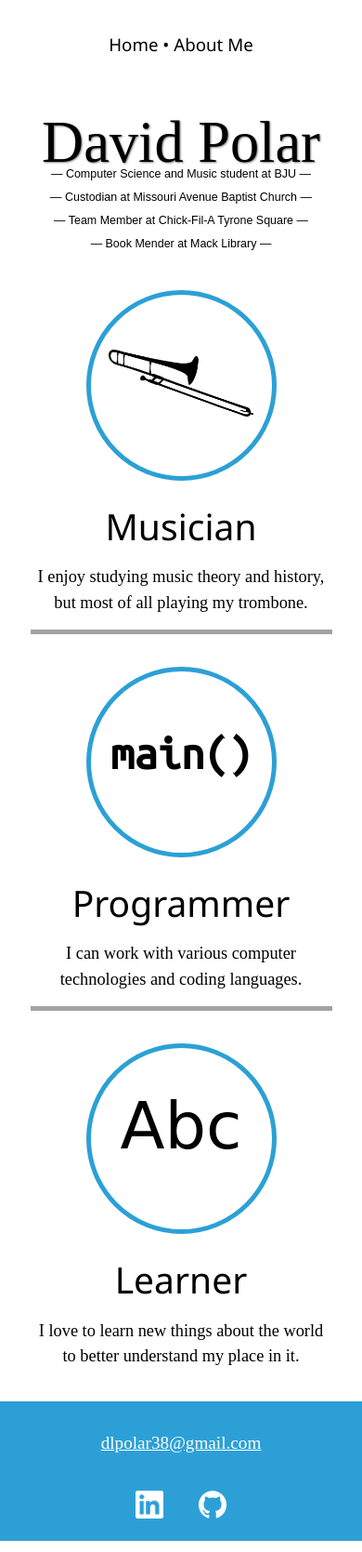
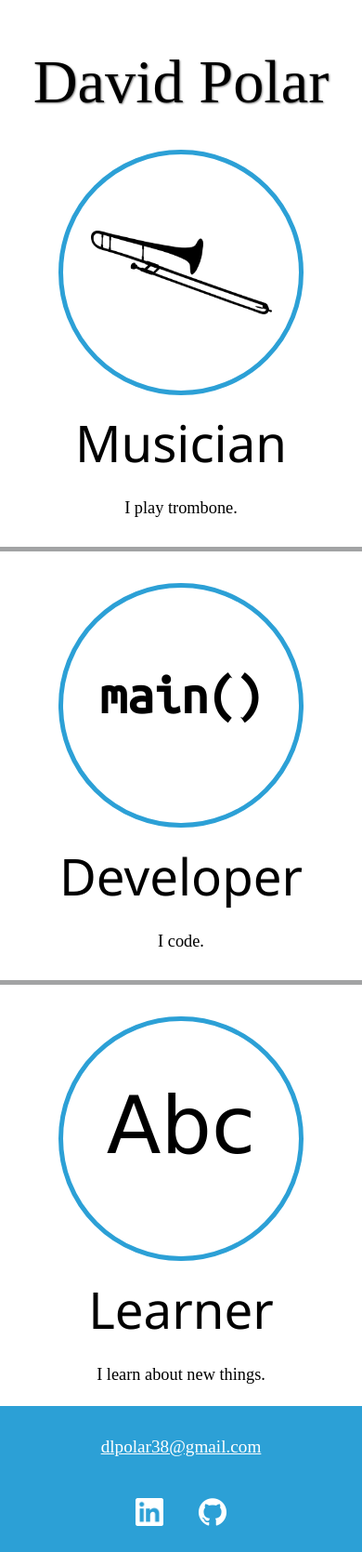
Before and after one commit to Blakthorne/personal-web, a website: page views/index.html in a window 390 px wide. Shown: the whole page at 93% size. Drawn offline with Linux system fonts and the light colour scheme; files that its build step writes are made by us from their sources; files whose address does not match are found by name; a web font is replaced by a local one.

Commit message:
design changes

```diff
--- a/app.js
+++ b/app.js
@@ -18,8 +18,8 @@ app.get('/musician/', (req, res) => {
     res.sendFile(path.join(__dirname + '/views/musician.html'));
 })
 
-app.get('/programmer/', (req, res) => {
-    res.sendFile(path.join(__dirname + '/views/programmer.html'));
+app.get('/developer/', (req, res) => {
+    res.sendFile(path.join(__dirname + '/views/developer.html'));
 })
 
 app.get('/learner/', (req, res) => {
--- a/public/css/ui.css
+++ b/public/css/ui.css
@@ -12,7 +12,7 @@
 
 body {
     background-color: white;
-    margin: 0px;
+    margin: 0;
 }
 
 a:link, a:visited, a:hover, a:active {
@@ -22,20 +22,19 @@ a:link, a:visited, a:hover, a:active {
 
 .grid {
     display: grid;
-    grid-template-columns: repeat(12, 1fr);
-    grid-auto-rows: minmax(75px, max-content);
+    grid-template-columns: 1fr repeat(10, 115px) 1fr;
+    grid-template-rows: minmax(75px, max-content) minmax(75px, max-content) minmax(75px, max-content) 1fr;
+    min-height: 100vh;
     gap: 0px;
     box-sizing: border-box;
     align-items: center;
-    min-height: 89.5vh;
-    padding-bottom: 20px;
 }
 
 .header-name {
     grid-column: calc(var(--content-start) + 1) / var(--content-mid);
     grid-row: 1;
     font-family: var(--sans-serif-font);
-    font-size: 3vw;
+    font-size: 3em;
     font-style: normal;
     font-weight: bolder;
     height: auto;
@@ -44,62 +43,60 @@ a:link, a:visited, a:hover, a:active {
     padding-top: 30px;
 }
 
-#header-nav-mobile {
-    display: none;
-}
-
 #header-nav {
     grid-column: calc(var(--content-mid) - 2) / calc(var(--content-end) - 1);
     grid-row: 1;
     text-align: right;
     font-family: var(--sans-serif-font);
-    font-size: 1.3vw;
+    font-size: 2em;
     font-style: normal;
     padding-top: 30px;
+}
+
+#header-nav-mobile {
+    display: none;
 }
 
 .banner-name {
     grid-column: var(--content-start) / var(--content-end);
     grid-row: 2;
-    font-size: 6vw;
+    font-size: 7em;
     font-family: var(--serif-font);
     text-shadow: 1px 1px 2px gray;
     margin: auto;
-    padding-top: 5vw;
+    padding-top: 60px;
 }
 
-.banner-info {
-    grid-column: calc(var(--content-start) + 3) / calc(var(--content-end) - 3);
+.title-grid {
+    grid-column: var(--content-start) / var(--content-end);
     grid-row: 3;
-    font-family: var(--sans-serif-font);
-    font-size: 1vw;
-    text-align: center;
-    line-height: 1.5;
-    margin-top: -2vw;
-    padding-bottom: 3vw;
-}
-
-.banner-info-mobile {
-    display: none;
-}
-
-.titles {
-    grid-column: var(--content-start) / var(--content-end);
-    grid-row: 4;
     display: grid;
     grid-template-columns: 3.3fr 3.3fr 3.3fr;
     grid-template-rows: inherit;
     text-align: center;
+    padding-top: 40px;
+    padding-bottom: 30px;
     color: black;
-    padding-top: 30px;
     align-items: inherit;
+}
+
+.musician {
+    grid-column: 1 / 2;
+}
+
+.developer {
+    grid-column: 2 / 3;
+}
+
+.learner {
+    grid-column: 3 / 4;
 }
 
 .icon {
     grid-row: 1;
     box-sizing: border-box;
-    height: 14vw;
-    width: 14vw;
+    height: 200px;
+    width: 200px;
     outline: 5px solid var(--color);
     border-radius: 50%;
     margin: auto;
@@ -112,61 +109,49 @@ a:link, a:visited, a:hover, a:active {
 
 .title {
     grid-row: 2;
-    font-size: 3vw;
+    font-size: 3.5em;
     font-family: var(--sans-serif-font);
     padding-top: 5%;
 }
 
 .info {
     grid-row: 3;
-    font-size: 1.5vw;
+    font-size: 1.5em;
     font-family: var(--serif-font);
-    padding-top: 1.5vw;
-    padding-left: 1vw;
-    padding-right: 1vw;
+    padding-top: 20px;
+    padding-left: 20px;
+    padding-right: 20px;
     line-height: 1.5;
 }
 
-.musician {
-    grid-column: 1 / 2;
-}
-
-.programmer {
-    grid-column: 2 / 3;
-}
-
-.learner {
-    grid-column: 3 / 4;
-}
-
 .musician.icon > img {
-    width: 10vw;
-    padding-top: 4.5vw;
+    width: 80%;
+    padding-top: 65px;
     transition: width .05s linear 0s;
 }
 
 .musician.icon:hover img {
-    width: 11vw;
+    width: 85%;
 }
 
-.programmer.icon {
+.developer.icon {
     grid-row: 1;
     font-family: 'Ubuntu Mono', monospace;
     font-weight: bold;
-    font-size: 3.5vw;
-    padding-top: 4.6vw;
+    font-size: 3em;
+    padding-top: 73px;
     transition: text-shadow .08s linear 0s;
 }
 
-.programmer.icon:hover {
+.developer.icon:hover {
     text-shadow: 2px 3px 5px gray;
 }
 
 .learner.icon {
     grid-row: 1;
     font-family: 'Fondamento', cursive;
-    font-size: 5.5vw;
-    padding-top: 2.7vw;
+    font-size: 5em;
+    padding-top: 45px;
     transition: text-shadow .08s linear 0s;
 }
 
@@ -175,13 +160,14 @@ a:link, a:visited, a:hover, a:active {
 }
 
 #footer {
+    grid-column: 1 / -1;
+    grid-row: 4;
     display: flex;
     flex-wrap: wrap;
     column-gap: 2em;
     background-color: var(--color);
     width: 100%;
-    position: relative;
-    height: var(--footer-height);
+    height: 100%;
     align-items: center;
     justify-content: center;
     color: white;
@@ -190,6 +176,8 @@ a:link, a:visited, a:hover, a:active {
 
 .email {
     margin: 0;
+    padding-top: 30px;
+    padding-bottom: 30px;
 }
 
 .email:link, .email:visited {
@@ -239,7 +227,7 @@ a:link, a:visited, a:hover, a:active {
     text-align: center;
 }
 
-#programmer_head {
+#developer_head {
     grid-column: var(--content-start) / var(--content-end);
     grid-row: 5;
     text-align: center;
@@ -251,7 +239,120 @@ a:link, a:visited, a:hover, a:active {
     text-align: center;
 }
 
-@media (max-width: 1000px) {
+@media only screen and (min-width: 1025px) and (max-width: 1200px) {
+    .grid {
+        grid-template-columns: 1fr repeat(10, 100px) 1fr;
+    }
+
+    .banner-name {
+        font-size: 7em;
+        padding-top: 60px;
+    }
+
+    .icon {
+        height: 200px;
+        width: 200px;
+    }
+
+    .title {
+        font-size: 3.5em;
+        padding-top: 5%;
+    }
+
+    .info {
+        font-size: 1.5em;
+    }
+
+    .musician.icon > img {
+        width: 80%;
+        padding-top: 65px;
+    }
+
+    .musician.icon:hover img {
+        width: 85%;
+    }
+
+    .developer.icon {
+        font-size: 3em;
+        padding-top: 73px;
+    }
+
+    .learner.icon {
+        font-size: 5em;
+        padding-top: 45px;
+    }
+
+    #footer {
+        column-gap: 2em;
+        font-size: 1.5em;
+    }
+
+    .header-image {
+        width: 100%;
+        height: 20vw;
+    }
+}
+
+@media only screen and (min-width: 769px) and (max-width: 1024px) {
+    .grid {
+        grid-template-columns: 1fr repeat(10, 75px) 1fr;
+    }
+
+    .banner-name {
+        font-size: 7em;
+        padding-top: 60px;
+    }
+
+    .icon {
+        height: 170px;
+        width: 170px;
+    }
+
+    .title {
+        font-size: 2.5em;
+        padding-top: 5%;
+    }
+
+    .info {
+        font-size: 1.2em;
+    }
+
+    .musician.icon > img {
+        width: 80%;
+        padding-top: 55px;
+    }
+
+    .musician.icon:hover img {
+        width: 85%;
+    }
+
+    .developer.icon {
+        font-size: 2.5em;
+        padding-top: 62px;
+    }
+
+    .learner.icon {
+        font-size: 4em;
+        padding-top: 40px;
+    }
+
+    #footer {
+        column-gap: 2em;
+        font-size: 1.5em;
+    }
+
+    .header-image {
+        width: 100%;
+        height: 20vw;
+    }
+}
+
+@media only screen and (min-width: 0px) and (max-width: 768px) {
+    .grid {
+        grid-template-columns: repeat(12, 1fr);
+        grid-template-rows: repeat(4, max-content);
+    }
+
     .header-name {
         display: none !important;
     }
@@ -261,72 +362,72 @@ a:link, a:visited, a:hover, a:active {
     }
 
     #header-nav-mobile {
+        /* grid-column: 1 / 13;
         display: inline !important;
-        grid-column:  1 / 13;
         text-align: center;
-        font-size: 4.8vw;
+        font-size: 2em;
         font-family: var(--sans-serif-font);
         font-style: normal;
         line-height: 2;
-        padding-top: 20px;
+        padding-top: 20px; */
     }
 
     .banner-name {
-        font-size: 16vw;
+        grid-column: 1 / 13;
+        font-size: 17vw;
         margin: auto;
-        padding-top: 8vw;
-        margin-bottom: -10vw;
+        padding-top: 50px;
     }
 
-    .banner-info {
-        display: none !important;
-    }
-
-    .banner-info-mobile {
-        display: block !important;
-        grid-column: var(--content-start) / var(--content-end);
-        font-size: 3.2vw;
-        line-height: 2;
-        font-family: 'Raleway', sans-serif;
-        padding-top: 1em;
-        text-align: center;
-    }
-
-    .titles {
-        grid-template-columns: 10fr;
+    .title-grid {
+        grid-column: 1 / 13;
+        grid-row: 3;
+        grid-template-columns: 1fr;
         grid-template-rows: auto;
     }
 
+    .musician {
+        grid-column: 1 / 2;
+    }
+
+    .developer {
+        grid-column: 1 / 2;
+    }
+
+    .learner {
+        grid-column: 1 / 2;
+    }
+
     .icon {
+        grid-column: 1 / 2;
         display: block;
-        height: 50vw;
-        width: 50vw;
+        height: 65vw;
+        width: 65vw;
         margin: auto;
-        margin-top: 40px;
+        margin-top: 10vw;
     }
 
     .title {
-        font-size: 10vw;
-        margin-top: 10px;
-        margin-bottom: 10px;
+        grid-column: 1 / 2;
+        font-size: 14vw;
     }
 
     .info {
+        grid-column: 1 / 2;
         font-size: 4.7vw;
-        line-height: 1.5;
     }
 
-    .titles > * {
-        grid-column: 1 / 2 !important;
+    .title.grid > * {
+        grid-column: 1 / 2;
     }
 
     .musician.icon > img {
-        width: 40vw;
-        padding-top: 15vw;
+        width: 50vw;
+        padding-top: 21vw;
     }
 
     .musician.icon:hover img {
-        width: 44vw;
+        width: 55vw;
     }
 
     .musician.icon {
@@ -340,30 +441,30 @@ a:link, a:visited, a:hover, a:active {
 
     .musician.info {
         grid-row: 3;
-        padding-bottom: 15px;
+        padding-bottom: 7vw;
         border-bottom: solid 5px var(--light);
     }
 
-    .programmer.icon {
+    .developer.icon {
         grid-row: 4;
-        font-size: 13vw;
-        padding-top: 16vw;
+        font-size: 15vw;
+        padding-top: 22vw;
     }
 
-    .programmer.title {
+    .developer.title {
         grid-row: 5;
     }
 
-    .programmer.info {
+    .developer.info {
         grid-row: 6;
-        padding-bottom: 15px;
+        padding-bottom: 7vw;
         border-bottom: solid 5px var(--light);
     }
 
     .learner.icon {
         grid-row: 7;
-        font-size: 18vw;
-        padding-top: 11vw;
+        font-size: 22vw;
+        padding-top: 16vw;
     }
 
     .learner.title {
@@ -372,15 +473,11 @@ a:link, a:visited, a:hover, a:active {
 
     .learner.info {
         grid-row: 9;
-        padding-bottom: 15px;
     }
 
     #footer {
         font-size: 1.2em;
-    }
-
-    .email {
-        margin-bottom: -50px;
+        padding-bottom: 20px;
     }
 
     .break {
--- a/views/index.html
+++ b/views/index.html
@@ -15,7 +15,7 @@
 
             <!-- navigation -->
             <div class="header-name">
-                <a href="/">DPolar</a>
+                <a href="/">Home</a>
             </div>
             <nav id="header-nav"></nav>
             <nav id="header-nav-mobile"></nav>
@@ -24,45 +24,31 @@
             <div class="banner-name">
                 <a href="/about-me/">David Polar</a>
             </div>
-            <p class="banner-info">
-                — Computer Science and Music student at Bob Jones University —<br>
-                — Custodian at Missouri Avenue Baptist Church —<br>
-                — Team Member at Chick-Fil-A Tyrone Square —<br>
-                — Book Mender at Mack Library —
-            </p>
 
-            <!-- only displayed for mobile version
-            for a better display quality -->
-            <p class="banner-info-mobile">
-                — Computer Science and Music student at BJU —<br>
-                — Custodian at Missouri Avenue Baptist Church —<br>
-                — Team Member at Chick-Fil-A Tyrone Square —<br>
-                — Book Mender at Mack Library —
-            </p>
-
-            <div class="titles">
+            <div class="title-grid">
 
                 <!-- display for musician page -->
                 <a   class="musician icon" href="/about-me#musician_head">
                     <img src="/images/tbone.png">
                 </a>
                 <div class="musician title">Musician</div>
-                <div class="musician info">I enjoy studying music theory and history, but most of all playing my trombone.</div>
+                <div class="musician info">I play trombone.</div>
 
-                <!-- display for programmer page -->
-                <a   class="programmer icon" href="/about-me#programmer_head">main()</a>
-                <div class="programmer title">Programmer</div>
-                <div class="programmer info">I can work with various computer technologies and coding languages.</div>
+                <!-- display for developer page -->
+                <a   class="developer icon" href="/about-me#developer_head">main()</a>
+                <div class="developer title">Developer</div>
+                <div class="developer info">I code.</div>
 
                 <!-- display for learner page -->
                 <a   class="learner icon" href="/about-me#learner_head">Abc</a>
                 <div class="learner title">Learner</div>
-                <div class="learner info">I love to learn new things about the world to better understand my place in it.</div>
+                <div class="learner info">I learn about new things.</div>
             </div>
+
+            <!-- page footer -->
+            <div id="footer"></div>
+
         </div>
-
-        <!-- page footer -->
-        <div id="footer"></div>
 
         <script src="index.js"></script>
     </body>
```
Also changed, not shown: views/about-me.html (+2 -2 lines), public/images/profile-pic-square.jpg (deleted), public/images/profile-pic.jpg.
